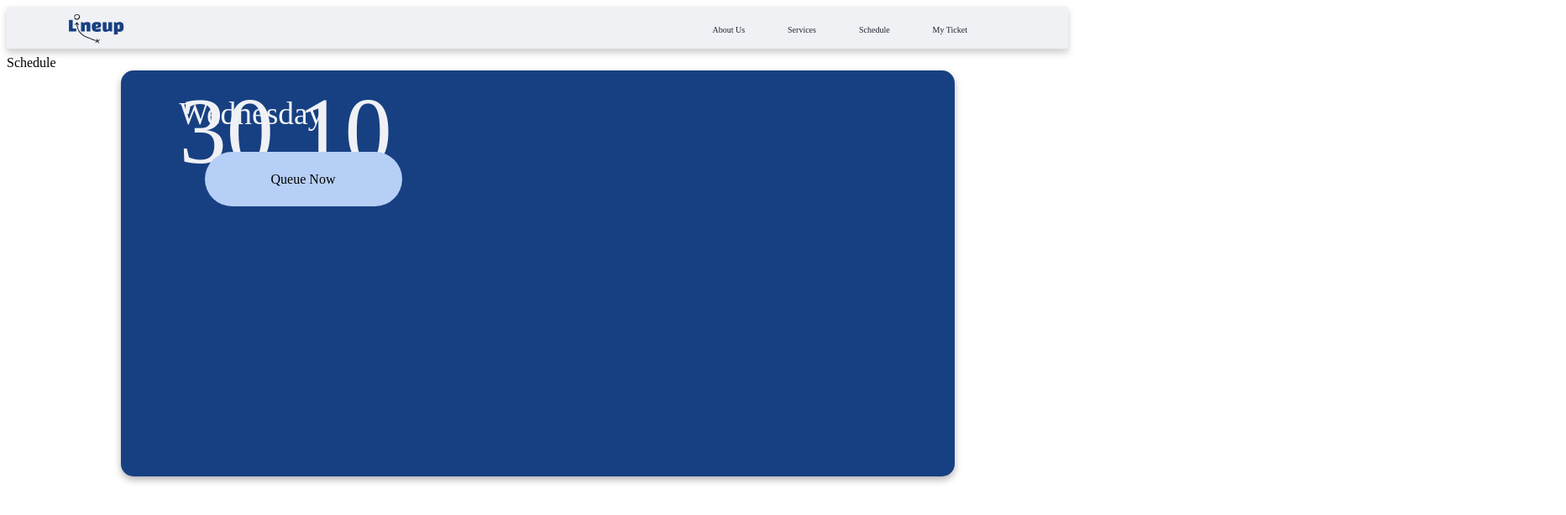
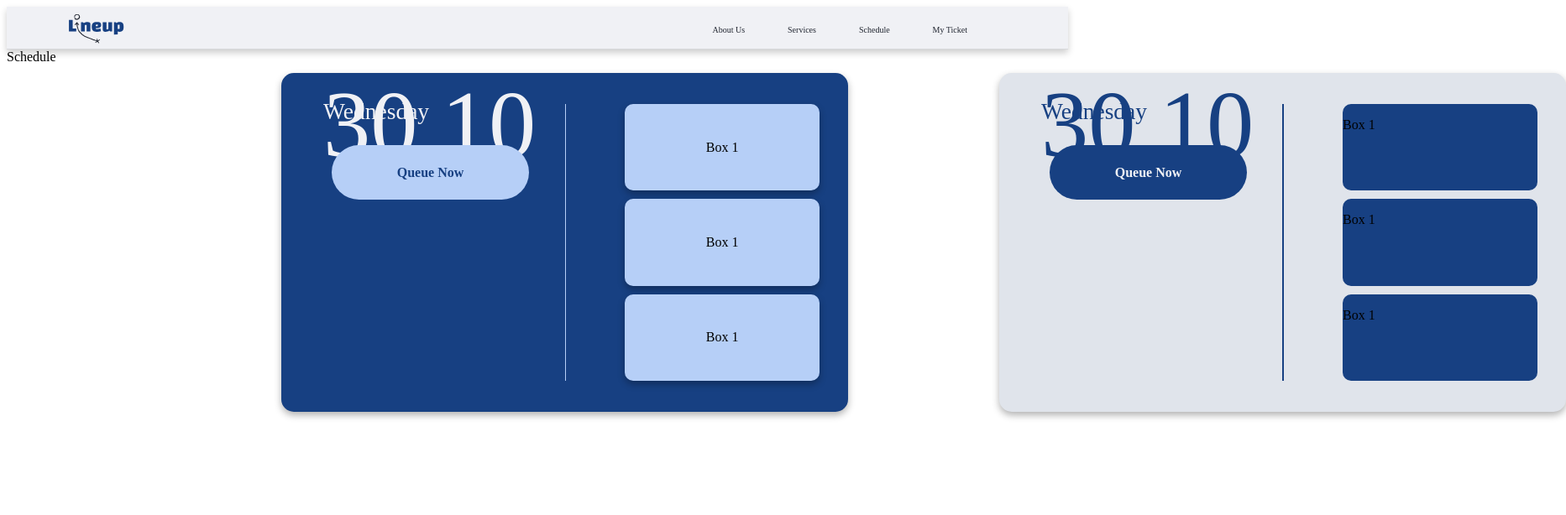
Before and after one commit to levaaaay/Lineup, a Vue app: page /schedule in a window 1280 px wide. Shown: the top 614 px of the page at 84% size, 1865 px wide, since content can reach past the window. Built offline with nearby package versions, Linux system fonts and the light colour scheme; the HTML template or start-up script is replaced by a standard one.

Commit message:
schedule page updates and pre real time update

```diff
--- a/public/index.html
+++ b/public/index.html
@@ -3,7 +3,7 @@
 <head>
     <meta charset="utf-8">
     <meta http-equiv="X-UA-Compatible" content="IE=edge">
-    <meta name="viewport" content="width=1366, initial-scale=1.0">
+    <meta name="viewport" content="width=1920, initial-scale=1.0">
     <link rel="icon" type="image/png" href="lineupLogo.png"> <!-- Adjust the path -->
     <title><%= htmlWebpackPlugin.options.title %></title>
     <style>
--- a/src/assets/global.css
+++ b/src/assets/global.css
@@ -30,3 +30,7 @@ body {
     align-items: center;
     justify-content: center;
 }
+
+body, html {
+    overflow-x: hidden;
+}
--- a/src/components/scheduleBox.vue
+++ b/src/components/scheduleBox.vue
@@ -1,7 +1,7 @@
 <template>
     <div class="scheduleBox">
         <div class="globalHeader">Schedule</div>
-        <div class="container">
+        <div class="boxContainer">
             <div class="box">
                 <div class="container">
                     <div class="halfContainer" id="red">
@@ -10,7 +10,29 @@
                         <div class="button">Queue Now</div>
                     </div>
                     <div class="halfContainer" id="green">
-
+                        <div class="line"></div>
+                        <div class="columnContainer">
+                            <div class="infoBox" v-for="(index) in boxes" :key="index">
+                                <p> Box {{ index + 1 }}</p>
+                            </div>
+                        </div>
+                    </div>
+                </div>
+            </div>
+            <div class="invertedBox">
+                <div class="container">
+                    <div class="halfContainer" id="red">
+                        <div class="invertedDay">Wednesday</div>
+                        <div class="invertedDate">30.10</div>
+                        <div class="invertedButton">Queue Now</div>
+                    </div>
+                    <div class="halfContainer" id="green">
+                        <div class="invertedLine"></div>
+                        <div class="columnContainer">
+                            <div class="invertedInfoBox" v-for="(index) in boxes" :key="index">
+                                <p> Box {{ index + 1 }}</p>
+                            </div>
+                        </div>
                     </div>
                 </div>
             </div>
@@ -21,55 +43,91 @@
 <script>
 export default {
     name: "scheduleBox",
+    data() {
+        return {
+            boxes: Array(3).fill(null)
+        }
+    }
 }
 </script>
 
 <style scoped>
 .globalHeader {
-    margin-top: 7px;
+    margin-top: 0px;
+}
+
+.boxContainer {
+    width: 100%;
+    display: flex;
+    justify-content: center;
+    align-items: center;
+    gap: 100px;
+    flex-wrap: nowrap;
+    margin-left: 420px;
 }
 
 .container {
     width: 100%;
+    height: 100%;
 }
 
-.box {
-    width: 993px;
-    height: 484px;
+.box, .invertedBox {
+    width: 53.4%;
+    min-width: 53.4%;
+    height: 404px;
     background: #174082;
     border-radius: 15px;
     box-shadow: 0px 4px 8px rgba(0, 0, 0, 0.3);
+    margin-top: 10px;
+    margin-left: 80px;
+}
+
+.invertedBox {
+    background: #E0E4EB;
 }
 
 .halfContainer {
     display: flex;
+    height: 100%;
+}
+
+#red {
+    width: 50%;
     flex-direction: column;
 }
 
-#red, #green {
-    height: 484px;
-}
-
-#red {
-    width: 60%;
-}
-
 #green {
-    width: 40%;
+    width: 50%;
     margin-left: -30px;
+    display: flex;
+    align-items: center;
 }
 
 .day {
-    font-size: 37.5px;
+    font-size: 27.5px;
     color: #F0F1F5;
-    margin-left: 70px;
+    margin-left: 50px;
+    margin-top: 30px;
+}
+
+.invertedDay {
+    font-size: 27.5px;
+    color: #174082;
+    margin-left: 50px;
     margin-top: 30px;
 }
 
 .date {
     font-size: 112.5px;
     color: #F0F1F5;
-    margin-left: 70px;
+    margin-left: 50px;
+    margin-top: -65px;
+}
+
+.invertedDate {
+    font-size: 112.5px;
+    color: #174082;
+    margin-left: 50px;
     margin-top: -65px;
 }
 
@@ -81,8 +139,63 @@ export default {
     height: 65px;
     background: #B6CFF7;
     border-radius: 40px;
-    margin-left: 100px;
+    margin-left: 60px;
     margin-top: -40px;
+    color: #174082;
+    font-weight: bold;
+}
+
+.invertedButton {
+    display: flex;
+    justify-content: center;
+    align-items: center;
+    width: 235px;
+    height: 65px;
+    background: #174082;
+    border-radius: 40px;
+    margin-left: 60px;
+    margin-top: -40px;
+    color: #F0F1F5;
+    font-weight: bold;
+}
+
+.line {
+    width: 1.5px;
+    height: 330px;
+    background: #B6CFF7;
+}
+
+.invertedLine {
+    width: 1.5px;
+    height: 330px;
+    background: #174082;
+}
+
+.infoBox {
+    width: 69.1%;
+    height: 25.5%;
+    background: #B6CFF7;
+    border: none;
+    border-radius: 10px;
+    margin-left: 70px;
+}
+
+.invertedInfoBox {
+    width: 69.1%;
+    height: 25.5%;
+    background: #174082;
+    border: none;
+    border-radius: 10px;
+    margin-left: 70px;
+}
+
+.columnContainer {
+    display: flex;
+    flex-direction: column;
+    justify-content: center;
+    gap: 10px;
+    width: 100%;
+    height: 100%;
 }
 
 </style>
```
